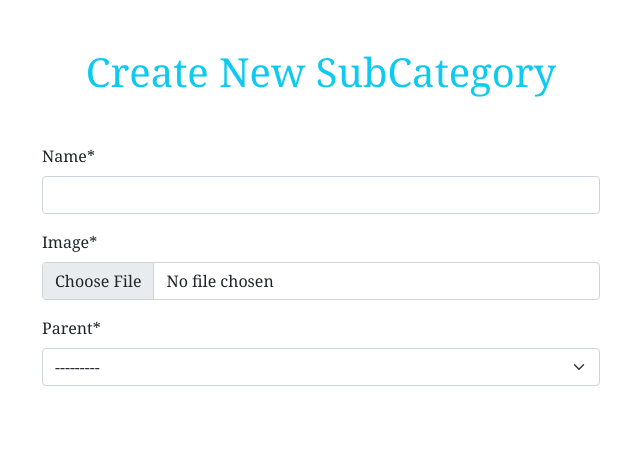
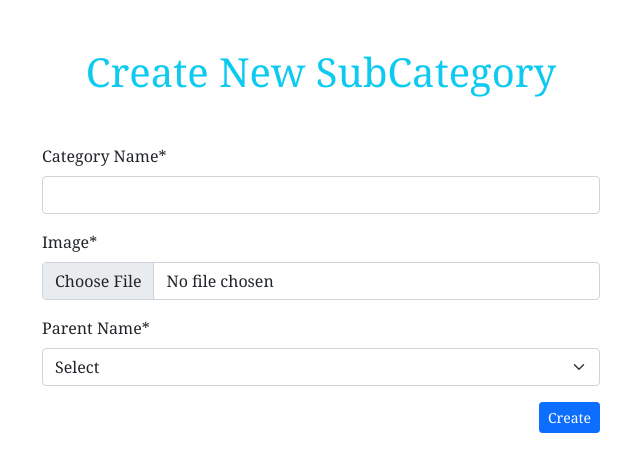
Before and after one commit to BrighterMyanmar/Djang-Web-Project, a Django app: page /cats/subs/create in a window 1280 px wide. Shown: the part 58-530 px from the top of the page, without its empty margins (319-959 px from the left). Run offline with Django 3.2, Linux system fonts and the light colour scheme; data comes from the database, SQL or seed files in the repository; both versions use the stored data as it was after the commit; some libraries are stand-ins or nearby versions.

Commit message:
Update 1

```diff
--- a/category/forms.py
+++ b/category/forms.py
@@ -5,3 +5,12 @@ class SubCatFrom(forms.ModelForm):
     class Meta :
         model = SubCategory
         fields = '__all__'
+        labels = {
+            'name':'Category Name',
+            'parent':"Parent Name"
+        }
+
+    def __init__(self,*args,**kwargs):
+        super(SubCatFrom,self).__init__(*args,**kwargs)
+        self.fields['parent'].empty_label = 'Select'
+        # self.fields['name'].required = False
--- a/category/models.py
+++ b/category/models.py
@@ -4,6 +4,9 @@ class Category(models.Model):
     name = models.CharField(max_length=100)
     image = models.ImageField()
 
+    def __str__(self):
+        return self.name
+
 class SubCategory(models.Model):
     name = models.CharField(max_length=100)
     image = models.ImageField()
--- a/category/templates/category/create.html
+++ b/category/templates/category/create.html
@@ -7,7 +7,9 @@
         <h1 class="text-center text-info my-5">Create New SubCategory</h1>
         <div class="col-md-6 offset-md-3">
             <form method="post" enctype="multipart/form-data">
+                {% csrf_token %}
                 {{form|crispy}}
+                <button type="Submit" class="btn btn-primary btn-sm float-end">Create</button>
             </form>
         </div>
     </div>
--- a/category/templates/category/subs.html
+++ b/category/templates/category/subs.html
@@ -4,7 +4,7 @@
     <h3 class="text-center text-info my-5">Sub Categories Page</h3>
    <div class="container">
        <div class="col-md-8 offset-md-2">
-        <a href="#" class="btn btn-primary btn-sm mb-2">
+        <a href="{% url 'sub-create' %}" class="btn btn-primary btn-sm mb-2">
             <span>Create</span>
             <i class="material-icons">add</i>
         </a>
--- a/category/views.py
+++ b/category/views.py
@@ -1,4 +1,4 @@
-from django.shortcuts import render
+from django.shortcuts import render, redirect
 from .models import Category, SubCategory
 from .forms import SubCatFrom
 
@@ -15,5 +15,14 @@ def subs(request):
 
 
 def create(request):
-    form = SubCatFrom()
+    if request.method == "POST":
+       form = SubCatFrom(request.POST,request.FILES)
+       if form.is_valid():
+           form.save()
+           return redirect('/cats/subs')
+
+    else :
+        print("Get Method")
+        form = SubCatFrom()
+
     return render(request,'category/create.html',{'form':form})
```
Also changed, not shown: db.sqlite3, media/19.jpg (added), media/25.jpg (added).
